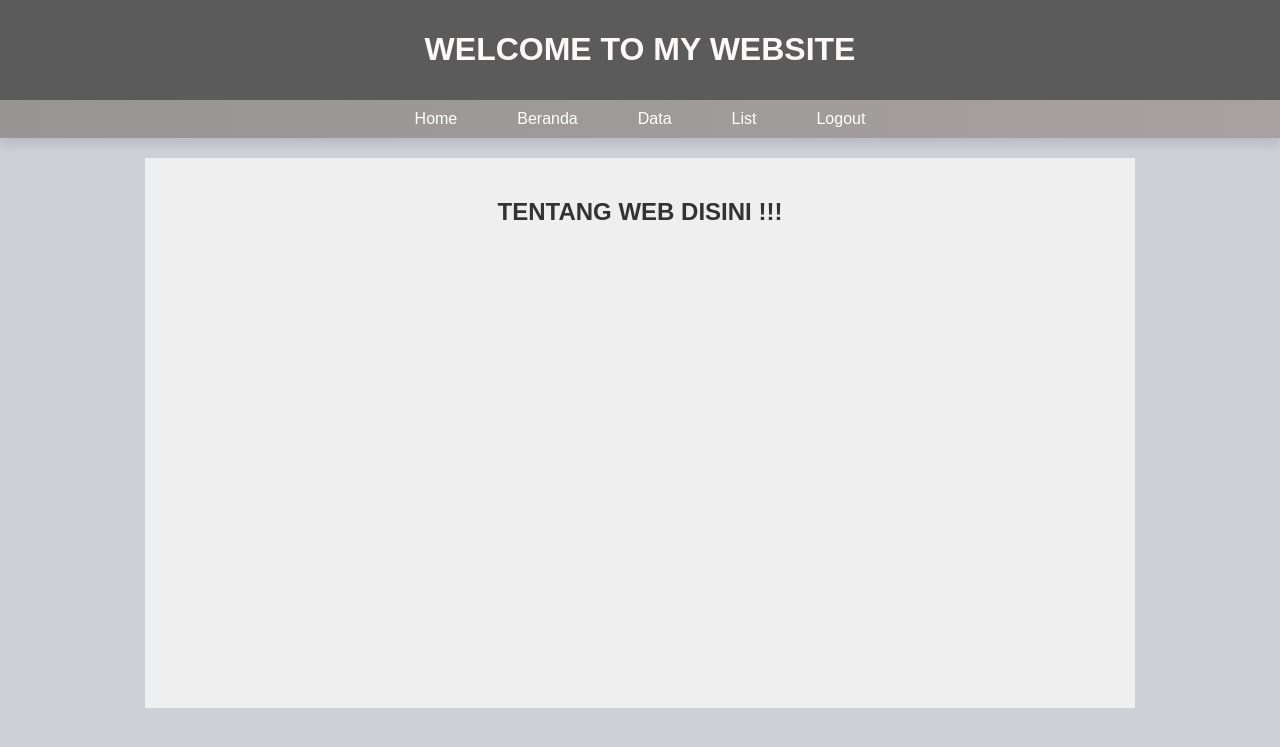
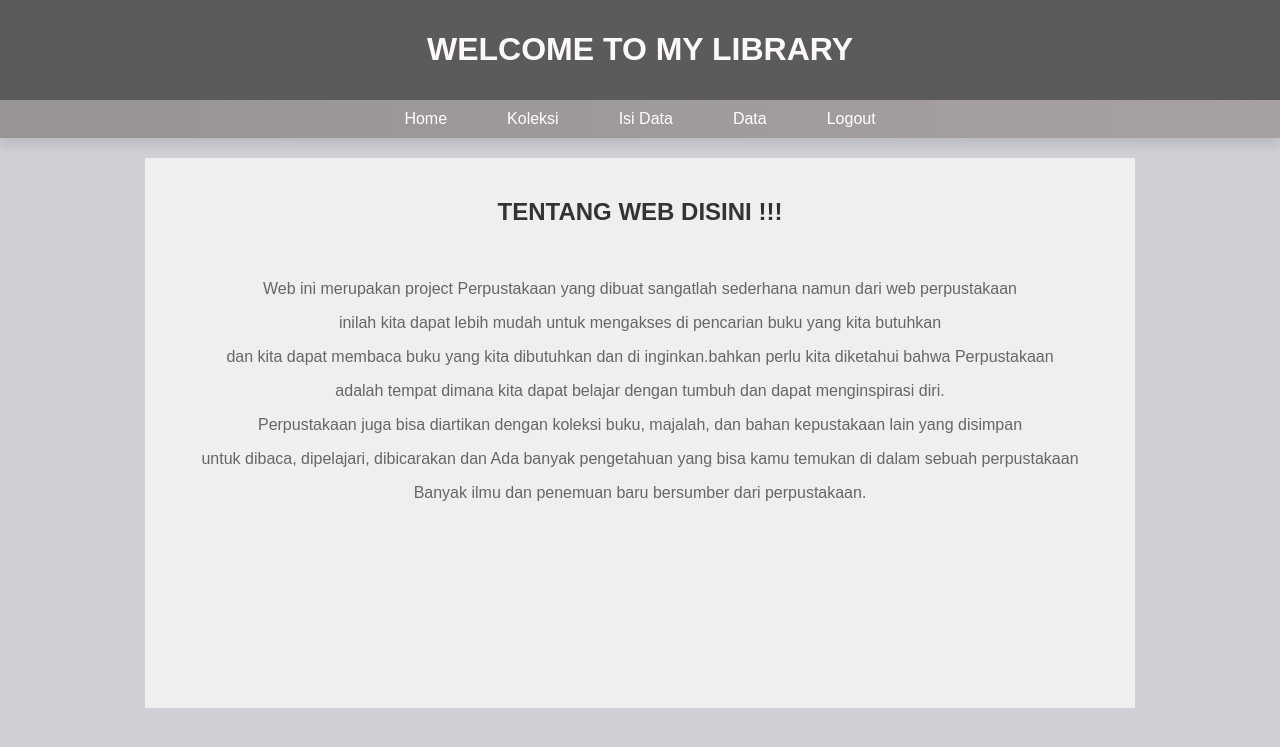
Before and after one commit to rinimaulia09/k_website, a Django app: page /members/ in a window 1280 px wide. Shown: the top 747 px of the page. Run offline with Django 4.2, Linux system fonts and the light colour scheme.

Commit message:
Menambahkan file di templates

```diff
--- a/menu/templates/detail_buku.html
+++ b/menu/templates/detail_buku.html
@@ -15,9 +15,9 @@
           <nav>
             <ul>
                 <li><a href ="/members">Home</a></li>
-                <li><a href ="/dt" class="active">Beranda</a></li>
-                <li><a href ="">Data</a></li>
-                <li><a href ="">List</a></li>
+                <li><a href ="/dt" class="active">Koleksi</a></li>
+                <li><a href ="/list">Isi Data</a></li>
+                <li><a href ="/book">Data</a></li>
                 <li><a href ="/members">Logout</a></li>
             </ul>
             </nav>
--- a/menu/templates/index.html
+++ b/menu/templates/index.html
@@ -10,23 +10,29 @@
 </head>
 <body>
     <header>
-        <h1>WELCOME TO MY WEBSITE</h1>
+        <h1>WELCOME TO MY LIBRARY</h1>
       </header>
       <nav>
         <ul>
             <li><a href ="">Home</a></li>
-            <li><a href ="/dt" class="active">Beranda</a></li>
+            <li><a href ="/dt" class="active">Koleksi</a></li>
+            <li><a href ="/list">Isi Data</a></li>
             <li><a href ="/book">Data</a></li>
-            <li><a href ="/list">List</a></li>
-            <li><a href ="/members">Logout</a></li>
+            <li><a href ="">Logout</a></li>
         </ul>
         </nav>
     <div class="container">
         <div class="library">
             <h2>TENTANG WEB DISINI !!!</h2>
+            <br><p>Web ini merupakan project Perpustakaan yang dibuat sangatlah sederhana namun dari web perpustakaan</p>
+            <p>inilah kita dapat lebih mudah untuk mengakses di pencarian buku yang kita butuhkan</p>
+            <p>dan kita dapat membaca buku yang kita dibutuhkan dan di inginkan.bahkan perlu kita diketahui bahwa Perpustakaan</p>
+            <p>adalah tempat dimana kita dapat belajar dengan tumbuh dan dapat menginspirasi diri.</p>
+            <p>Perpustakaan juga bisa diartikan dengan koleksi buku, majalah, dan bahan kepustakaan lain yang disimpan</p>
+            <p>untuk dibaca, dipelajari, dibicarakan dan Ada banyak pengetahuan yang bisa kamu temukan di dalam sebuah perpustakaan</p>
+            <p>Banyak ilmu dan penemuan baru bersumber dari perpustakaan.</p>
+
          </div>
         </body>
-
-
     </head>
 </html>
```
Also changed, not shown: menu/templates/book.html (+5 -3 lines), menu/templates/dt.html (+5 -5 lines), menu/templates/list.html (+9 -6 lines).
